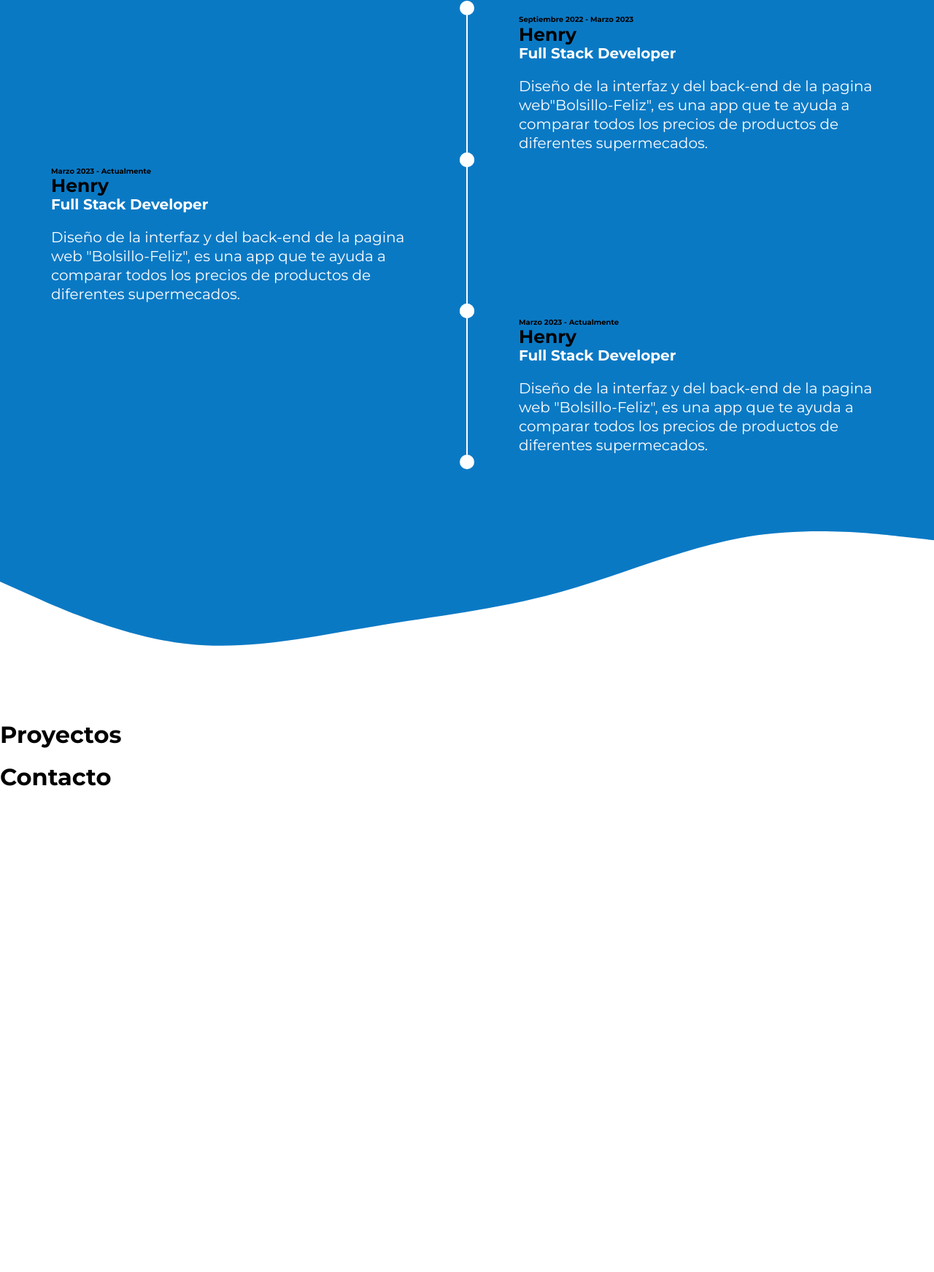
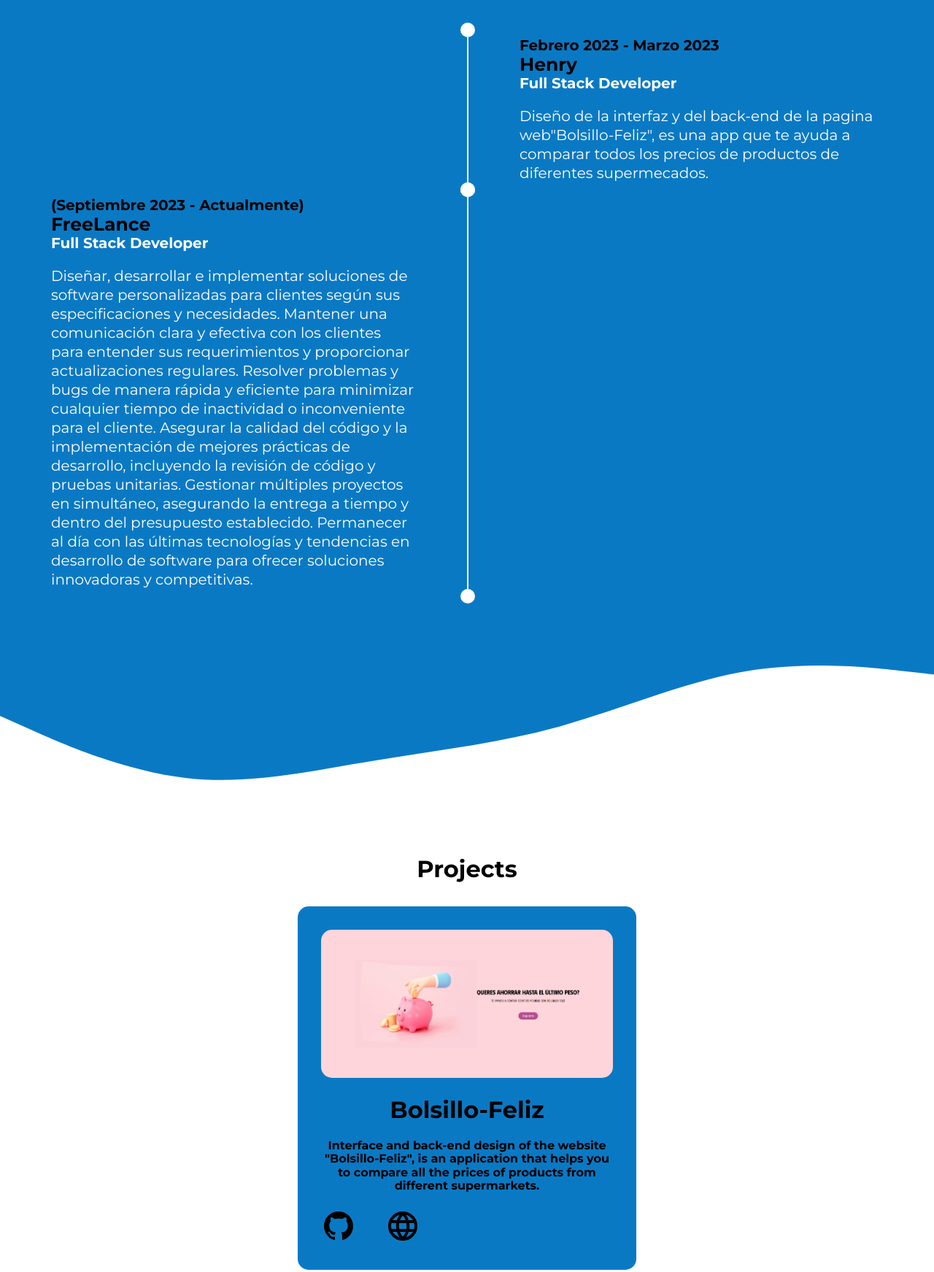
Before and after one commit to nicogalarce7/Portafolio, a plain HTML site: page index.html in a window 1280 px wide. Shown: the part 741-2484 px from the top of the page at 73% size. Before the commit the page ends 1846 px from the top, so only its background shows below. Drawn offline with nearby package versions, Linux system fonts and the light colour scheme.

Commit message:
Agregando Projects

```diff
--- a/css/experiences.css
+++ b/css/experiences.css
@@ -52,7 +52,7 @@
 @media (min-width:950px) {
     .experiences-body{
         color: var(--text-color-inverse);
-        margin-top: -230px;
+        margin-top: -200px;
     }
     .experience{
         padding: 0;
@@ -70,7 +70,7 @@
         margin: 0 auto ;
     }
     .experiences-date{
-        font-size: 10px;
+        font-size: 20px;
     }
     .experiences-company{
         font-size: 25px;
--- /dev/null
+++ b/css/project.css
@@ -0,0 +1,46 @@
+.title{
+text-align: center;
+}
+.title-project{
+
+}
+.projects-all{
+    width: 100%;
+    max-width: 980px;
+    margin: auto;
+}
+
+
+
+@import url('https://fonts.googleapis.com/css2?family=Outfit:wght@300;400;600&display=swap');
+
+.hero-image{
+    width: 100%;
+    border-radius: 15px;
+}
+
+
+.card-container {
+    width: 100%;
+    max-width: 400px;
+    margin: 2em auto;
+    background-color: var(--primary-color);
+    border-radius: 15px;
+    margin-bottom: 1rem;
+    padding: 2rem;
+    text-align: center;
+}
+
+.flex-row {
+    display: flex;
+gap: 10%;
+}
+
+.flex-row img{
+
+    width: 3em;
+}
+
+.main-content p{
+    font-size: 1.2em;
+}
--- a/index.html
+++ b/index.html
@@ -15,6 +15,7 @@
     <link rel="stylesheet" href="css/navbar.css">
     <link rel="stylesheet" href="css/profile.css">
     <link rel="stylesheet" href="css/experiences.css">
+    <link rel="stylesheet" href="css/project.css">
     <script defer src="js/app.js"></script>
 </head>
 
@@ -54,13 +55,10 @@
                     Descargar cv
                 </button>
             </div>
-                <span class="profile-img-section">
-                    <img
-                    class="profile-img"
-                    src="/img/mi.png"
-                    alt="programador">
-                    <div class="profile-img-line"></div>
-                </span>
+            <span class="profile-img-section">
+                <img class="profile-img" src="/img/mi.png" alt="programador">
+                <div class="profile-img-line"></div>
+            </span>
         </section>
     </div>
     <section class="experiences">
@@ -71,43 +69,98 @@
                 <div class="empty"></div>
                 <div class="line"></div>
                 <div class="experience">
-                    <div class="experiences-date">Septiembre 2022 - Marzo 2023</div>
+                    <div class="experiences-date">Febrero 2023 - Marzo 2023</div>
                     <div class="experiences-company">Henry</div>
                     <div class="experiences-position">Full Stack Developer</div>
-                    <div class="experiences-description">Diseño de la interfaz y del back-end de la pagina web"Bolsillo-Feliz", es una app que te
+                    <div class="experiences-description">Diseño de la interfaz y del back-end de la pagina
+                        web"Bolsillo-Feliz", es una app que te
                         ayuda a comparar todos los precios de productos de diferentes supermecados.
                     </div>
                 </div>
                 <div class="experience">
-                    <div class="experiences-date">Marzo 2023 - Actualmente</div>
-                    <div class="experiences-company">Henry</div>
+                    <div class="experiences-date">(Septiembre 2023 - Actualmente)</div>
+                    <div class="experiences-company">FreeLance</div>
                     <div class="experiences-position">Full Stack Developer</div>
-                    <div class="experiences-description">Diseño de la interfaz y del back-end de la pagina web "Bolsillo-Feliz", es una app que te
-                        ayuda a comparar todos los precios de productos de diferentes supermecados.
+                    <div class="experiences-description">Diseñar, desarrollar e implementar soluciones de software
+                        personalizadas para clientes según sus especificaciones y necesidades.
+                        Mantener una comunicación clara y efectiva con los clientes para entender sus requerimientos y
+                        proporcionar actualizaciones regulares.
+                        Resolver problemas y bugs de manera rápida y eficiente para minimizar cualquier tiempo de
+                        inactividad o inconveniente para el cliente.
+                        Asegurar la calidad del código y la implementación de mejores prácticas de desarrollo,
+                        incluyendo la revisión de código y pruebas unitarias.
+                        Gestionar múltiples proyectos en simultáneo, asegurando la entrega a tiempo y dentro del
+                        presupuesto establecido.
+                        Permanecer al día con las últimas tecnologías y tendencias en desarrollo de software para
+                        ofrecer soluciones innovadoras y competitivas.
                     </div>
                 </div>
                 <div class="line"></div>
                 <div class="empty"></div>
-                <div class="empty"></div>
-                <div class="line"></div>
-                <div class="experience">
-                    <div class="experiences-date">Marzo 2023 - Actualmente</div>
-                    <div class="experiences-company">Henry</div>
-                    <div class="experiences-position">Full Stack Developer</div>
-                    <div class="experiences-description">Diseño de la interfaz y del back-end de la pagina web "Bolsillo-Feliz", es una app que te
-                        ayuda a comparar todos los precios de productos de diferentes supermecados.
-                    </div>
-                </div>
             </div>
         </div>
         <img src="./img/wave.svg" alt="division" class="wave wave-bottom">
     </section>
-    <section class="Projects-body">
-        <h1>Proyectos</h1>
+    <section class="projects">
+        <div class="title">
+            <h1 class="title">Projects</h1>
+        </div>
+        <div class="projects-body">
+            <div class="projects-all">
+                <div class="project1">
+                    <div class="card-container">
+                        <img class="hero-image" src="./img/bolsillo.png" alt="Image Project" />
+                        <h1 class="title-project">Bolsillo-Feliz</h1>
+                        <main class="main-content">
+                            <h4>Interface and back-end design of the website "Bolsillo-Feliz", is an application that
+                                helps you to compare all the prices of products from different supermarkets.</h4>
+                            <div class="flex-row">
+                                <div>
+                                    <a href="#" target="_blank" rel="noopener noreferrer">
+                                        <img src="./img/github-svgrepo-com.svg" alt="Github" class="small-image" />
+                                    </a>
+                                </div>
+                                <div>
+                                    <a href="https://bolsillo-feliz.vercel.app" target="_blank"
+                                        rel="noopener noreferrer">
+                                        <img src="./img/internet-svgrepo-com.svg" alt="Sitio Web">
+                                    </a>
+                                </div>
+                            </div>
+                        </main>
+                    </div>
+                </div>
+                <div class="project1">
+                    <div class="card-container">
+                        <img class="hero-image" src="./img/bolsillo.png" alt="Image Project" />
+                        <h1 class="title-project">Bolsillo-Feliz</h1>
+                        <main class="main-content">
+                            <h4>Interface and back-end design of the website "Bolsillo-Feliz", is an application that
+                                helps you to compare all the prices of products from different supermarkets.</h4>
+                            <div class="flex-row">
+                                <div>
+                                    <a href="#" target="_blank" rel="noopener noreferrer">
+                                        <img src="./img/github-svgrepo-com.svg" alt="Github" class="small-image" />
+                                    </a>
+                                </div>
+                                <div>
+                                    <a href="https://bolsillo-feliz.vercel.app" target="_blank"
+                                        rel="noopener noreferrer">
+                                        <img src="./img/internet-svgrepo-com.svg" alt="Sitio Web">
+                                    </a>
+                                </div>
+                            </div>
+                        </main>
+                    </div>
+                </div>
+            </div>
+            <div class="project3"></div>
+        </div>
+        </div>
     </section>
-    <section class="Contact-body">
+    <!-- <section class="Contact-body">
         <h1>Contacto</h1>
-    </section>
+    </section> -->
 </body>
 
 </html>
```
Also changed, not shown: img/express-svgrepo-com.svg (added), img/firebase-svgrepo-com.svg (added), img/github-svgrepo-com.svg (added), img/internet-svgrepo-com.svg (added), img/nodejs02-svgrepo-com.svg (added), img/pokemons.png (added), img/react-svgrepo-com.svg (added), img/redux-svgrepo-com.svg (added).
